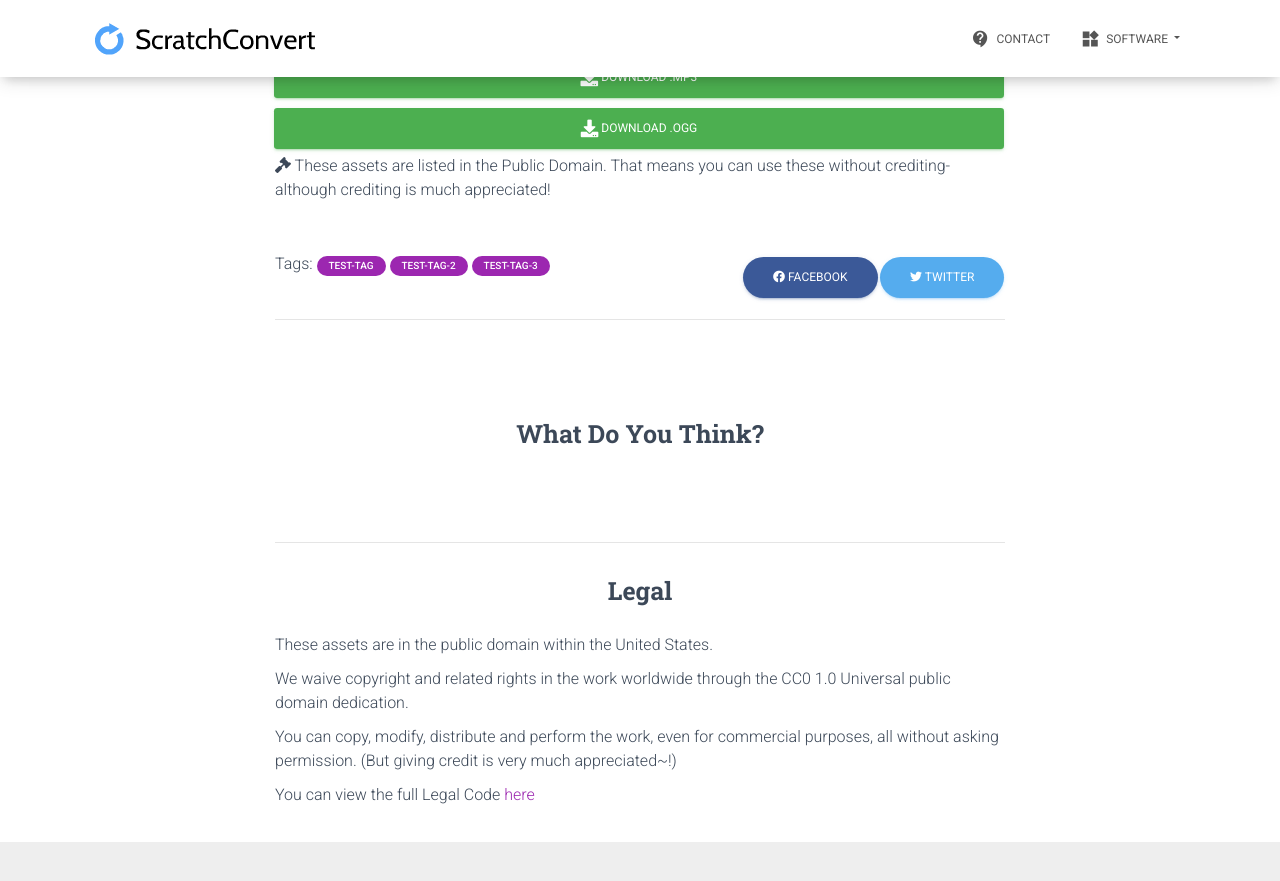
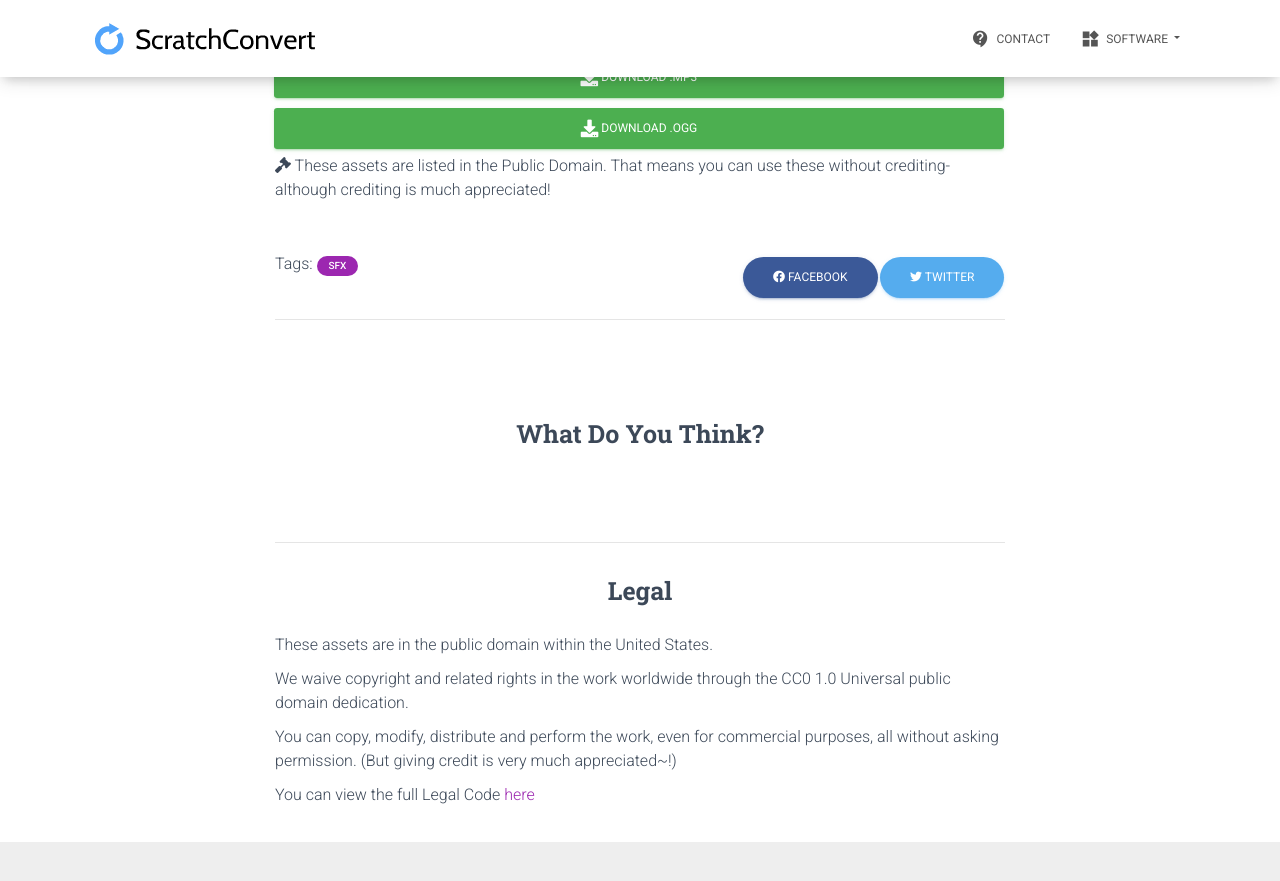
Before and after one commit to hrichhart/creator-assets-website, a Jekyll site: the page built from _posts/2021-06-13-test-post.md, in a window 1280 px wide and 900 px high, scrolled down 301 px. Shown: the top 881 px of the window. Built offline with Jekyll 4.4.1, drawn with Linux system fonts in a browser that asks for light colours; comment, search, counter and statistics services are not loaded.

Commit message:
Update 2021-06-13-test-post.md

```diff
--- a/_posts/2021-06-13-test-post.md
+++ b/_posts/2021-06-13-test-post.md
@@ -6,7 +6,7 @@ permalink: /test-post
 thumbnail: public/article-assets/convert-scratch-to-exe/thumb.png
 featured: false
 category: how-to
-tags: [test-tag, test-tag-2, test-tag-3]
+tags: [sfx]
 ---
 
 Royalty / Copyright free click sound effects. These are great for games, video projects, and more! Feel free to use these assets without crediting us, but crediting is much appreciated! ❤️
```
